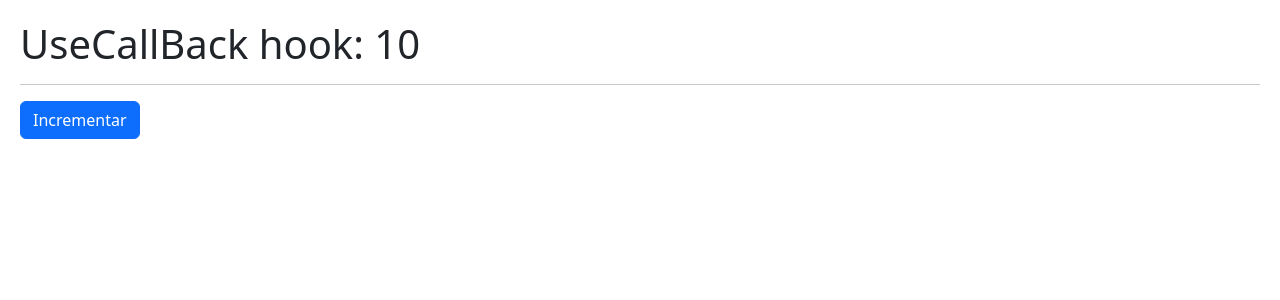
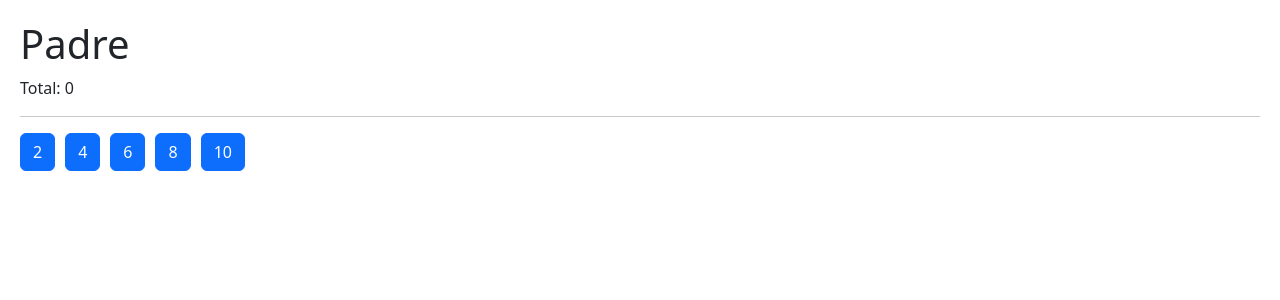
Before and after one commit to jafeth8/hookAppWithVite, a React (Vite) app: page / in a window 1280 px wide. Shown: the top 300 px of the page. Built offline with nearby package versions, Linux system fonts and the light colour scheme.

Commit message:
ejercicio con memorize resuelto

```diff
--- /dev/null
+++ b/src/07-tarea-memo/Hijo.jsx
@@ -0,0 +1,15 @@
+import React from 'react'
+
+export const Hijo = React.memo(({ numero, incrementar }) => {
+
+    console.log('  Me volví a generar :(  ');
+
+    return (
+        <button
+            className="btn btn-primary mr-3"
+            onClick={ () => incrementar( numero ) }
+        >
+            { numero }
+        </button>
+    )
+})
--- /dev/null
+++ b/src/07-tarea-memo/Padre.jsx
@@ -0,0 +1,43 @@
+import React from 'react'
+import { Hijo } from './Hijo'
+import { useState } from 'react';
+import { useCallback } from 'react';
+
+export const Padre = () => {
+
+    const numeros = [2,4,6,8,10];
+    const [valor, setValor] = useState(0);
+
+    const incrementar=useCallback(
+      (numberIncrementar) => {
+        setValor((value)=>value+numberIncrementar)
+      },
+      [],
+    )
+
+    /*
+    const incrementar = ( num ) => {
+        setValor( valor + num )
+    }*/
+
+
+    return (
+        <div>
+            <h1>Padre</h1>
+            <p> Total: { valor } </p>
+
+            <hr />
+
+            {
+                numeros.map( n => (
+                    <Hijo
+                        key={ n }
+                        numero={ n }
+                        incrementar={ incrementar }
+                    />
+                ))
+            }
+            {/* <Hijo /> */}
+        </div>
+    )
+}
--- a/src/main.jsx
+++ b/src/main.jsx
@@ -10,11 +10,12 @@
 import { CallBackHook } from './06-memos/CallBackHook'
 import { MemoHook } from './06-memos/MemoHook'
 import { Memorize } from './06-memos/Memorize'
+import { Padre } from './07-tarea-memo/Padre'
 import { HooksApp } from './HooksApp'
 import './index.css'
 
 ReactDOM.createRoot(document.getElementById('root')).render(
   //<React.StrictMode>
-    <CallBackHook/>
+    <Padre/>
   //</React.StrictMode>,
 )
```
